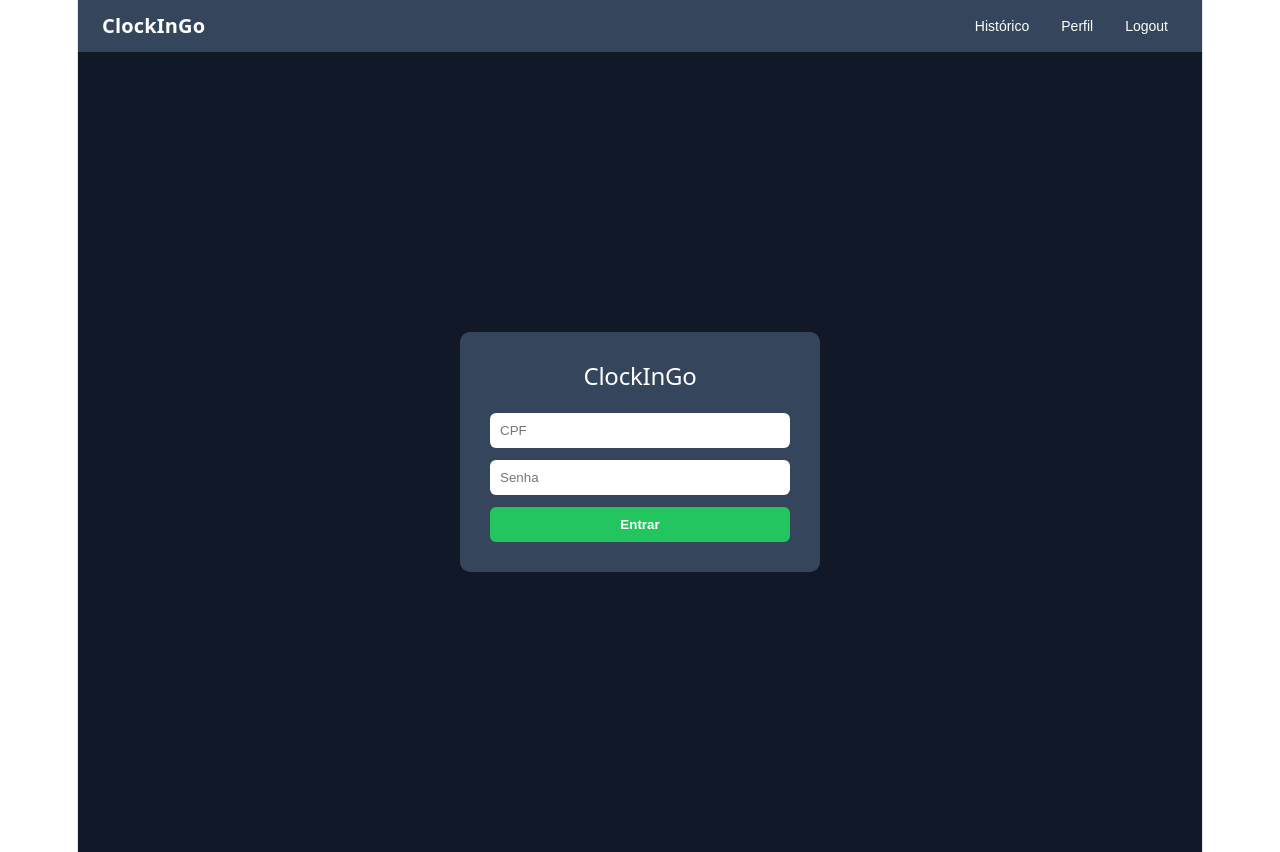
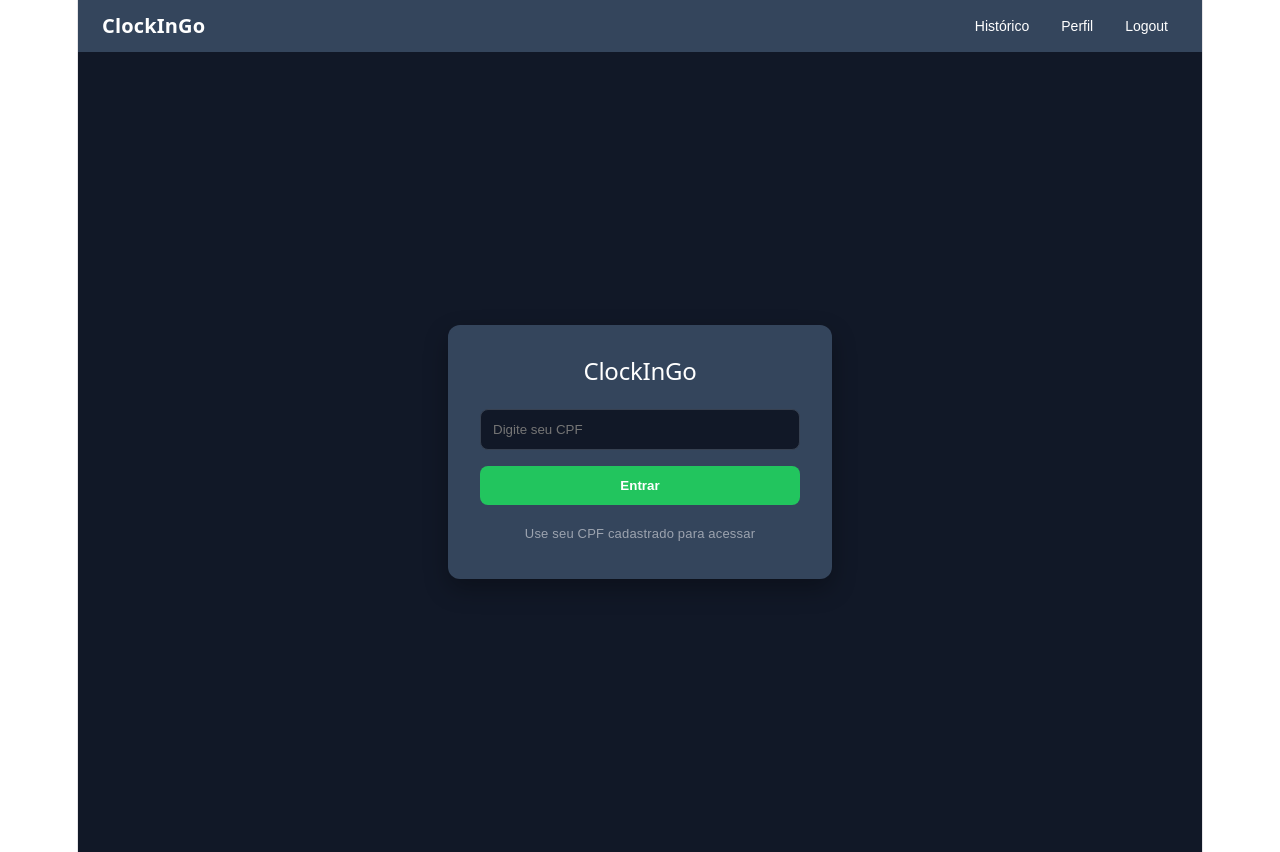
Before and after one commit to alana0vit/ClockInGo, a React (Vite) app in the folder frontend/: page / in a window 1280 px wide. Built offline with nearby package versions, Linux system fonts and the light colour scheme.

Commit message:
feat: login com validação de cpf

```diff
--- a/frontend/src/components/header/Header.jsx
+++ b/frontend/src/components/header/Header.jsx
@@ -5,8 +5,7 @@ function Header() {
     const navigate = useNavigate();
 
     const handleLogout = () => {
-
-    localStorage.removeItem("token");
+        localStorage.removeItem("user");
         navigate("/");
     };
 
--- a/frontend/src/pages/login/Login.css
+++ b/frontend/src/pages/login/Login.css
@@ -4,48 +4,68 @@
   justify-content: center;
   align-items: center;
   background-color: #111827;
+  font-family: Arial, Helvetica, sans-serif;
 }
 
 .login-box {
   background: #34455c;
-  padding: 30px;
-  border-radius: 10px;
-  width: 300px;
+  padding: 32px;
+  border-radius: 12px;
+  width: 320px;
   display: flex;
   flex-direction: column;
-  gap: 12px;
-  color: white;
+  gap: 16px;
+  color: #fff;
+  box-shadow: 0 10px 25px rgba(0, 0, 0, 0.3);
 }
 
 .login-box h2 {
   text-align: center;
-  margin-bottom: 10px;
+  margin-bottom: 8px;
   color: white;
 }
 
 .login-box input {
-  padding: 10px;
-  border-radius: 6px;
-  border: none;
+  padding: 12px;
+  border-radius: 8px;
+  border: 1px solid #374151;
+  background-color: #111827;
+  color: #fff;
   outline: none;
+  transition: 0.2s;
+}
+
+.login-box input:focus {
+  border-color: #22c55e;
+  box-shadow: 0 0 0 1px #22c55e;
 }
 
 .login-box button {
-  padding: 10px;
+  padding: 12px;
   border: none;
-  border-radius: 6px;
+  border-radius: 8px;
   background-color: #22c55e;
   color: white;
+  font-weight: bold;
   cursor: pointer;
-  font-weight: bold;
+  transition: 0.2s;
 }
 
 .login-box button:hover {
   background-color: #16a34a;
 }
 
-.erro {
-  color: #f87171;
-  font-size: 14px;
+.login-box button:active {
+  transform: scale(0.98);
+}
+
+.login-box button:disabled {
+  background-color: #4b5563;
+  cursor: not-allowed;
+}
+
+.helper-text {
+  font-size: 13px;
+  color: #9ca3af;
   text-align: center;
 }
--- a/frontend/src/pages/login/Login.jsx
+++ b/frontend/src/pages/login/Login.jsx
@@ -1,35 +1,28 @@
 import { useState } from "react";
 import { useNavigate } from "react-router-dom";
-import api from "../../services/api";
+import api from "../../services/api"
+import { toast } from "react-toastify";
 import "./Login.css";
-import { toast } from "react-toastify";
 
 function Login() {
+  const [cpf, setCpf] = useState("");
   const navigate = useNavigate();
-
-    const [cpf, setCpf] = useState("");
-    const [senha, setSenha] = useState("");
-    const [erro, setErro] = useState("");
-    const [loading, setLoading] = useState(false);
 
   const handleLogin = async (e) => {
     e.preventDefault();
-        setErro("");
-        setLoading(true);
 
     try {
-            const response = await api.post("/auth/login", {
+      const response = await api.post("/funcionarios/validar", {
         cpf,
-                senha,
       });
 
-            localStorage.setItem("token", response.data.token);
+      localStorage.setItem("user", JSON.stringify(response.data));
 
-            toast.success("Login realizado!");
+      toast.success("Acesso liberado!");
       navigate("/dashboard");
 
     } catch (err) {
-            toast.error("Erro ao fazer login");
+      toast.error("CPF não encontrado");
     }
   };
 
@@ -40,25 +33,17 @@ function Login() {
 
         <input
           type="text"
-                    placeholder="CPF"
+          placeholder="Digite seu CPF"
           value={cpf}
           onChange={(e) => setCpf(e.target.value)}
           required
         />
 
-                <input
-                    type="password"
-                    placeholder="Senha"
-                    value={senha}
-                    onChange={(e) => setSenha(e.target.value)}
-                    required
-                />
+        <button type="submit">Entrar</button>
 
-                {erro && <p className="erro">{erro}</p>}
-
-                <button type="submit" disabled={loading}>
-                    {loading ? "Entrando..." : "Entrar"}
-                </button>
+        <p className="helper-text">
+          Use seu CPF cadastrado para acessar
+        </p>
       </form>
     </div>
   );
--- a/frontend/src/services/api.js
+++ b/frontend/src/services/api.js
@@ -1,34 +1,7 @@
 import axios from "axios";
 
 const api = axios.create({
-  baseURL: "http://localhost:3000", // ou 8080
+  baseURL: "http://localhost:3000",
 });
 
-api.interceptors.request.use(
-  (config) => {
-    const token = localStorage.getItem("token");
-
-    if (token) {
-      config.headers.Authorization = `Bearer ${token}`;
-    }
-
-    return config;
-  },
-  (error) => {
-    return Promise.reject(error);
-  }
-);
-
-api.interceptors.response.use(
-  (response) => response,
-  (error) => {
-    if (error.response?.status === 401) {
-      localStorage.removeItem("token");
-      window.location.href = "/";
-    }
-
-    return Promise.reject(error);
-  }
-);
-
 export default api;
```
Also changed, not shown: frontend/src/PrivateRoute.jsx (added, +9 -0 lines). Lines whose indentation alone changed are shown as unchanged.
